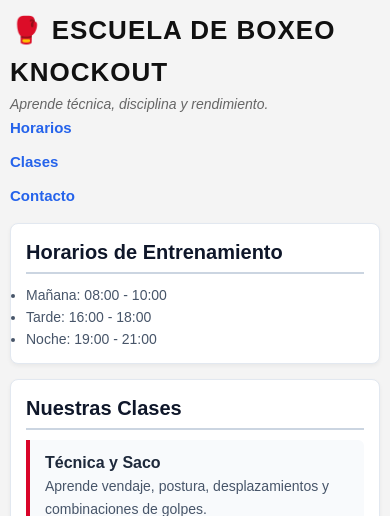
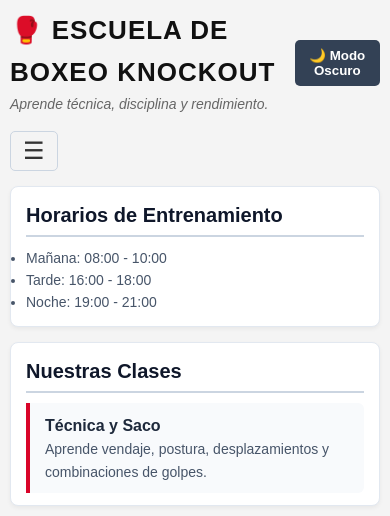
Before and after one commit to jeanvargas-ops/MI-WEB, a PHP site: page / in a window 390 px wide. Shown: the top 516 px of the page. Run offline with PHP 8.4, Linux system fonts and the light colour scheme.

Commit message:
TEMAS Y BARRA
Funcion del tema oscuro y claro, boton hamburguesa

```diff
--- a/index.html
+++ b/index.html
@@ -9,11 +9,18 @@
 <body>
 
     <header>
-        <h1>🥊 Escuela de Boxeo Knockout</h1>
-        <p>Aprende técnica, disciplina y rendimiento.</p>
+        <div>
+            <h1>🥊 Escuela de Boxeo Knockout</h1>
+            <p>Aprende técnica, disciplina y rendimiento.</p>
+        </div>
+
+        <button id="btn-tema" aria-label="Cambiar tema">🌙 Modo Oscuro</button>
     </header>
 
     <nav>
+
+        <button id="btn-menu" aria-label="Abrir menú">☰</button>
+
         <ul>
             <li><a href="#horarios">Horarios</a></li>
             <li><a href="#clases">Clases</a></li>
@@ -78,5 +85,7 @@
         <p>&copy; 2026 Escuela de Boxeo - Proyecto de Maquetación</p>
     </footer>
 
+    <script src="script.js"></script>
+
 </body>
 </html>
--- /dev/null
+++ b/script.js
@@ -0,0 +1,18 @@
+const btnTema = document.getElementById("btn-tema");
+
+btnTema.addEventListener("click", function() {
+
+    document.body.classList.toggle("oscuro");
+
+});
+
+
+const btnMenu = document.getElementById("btn-menu");
+const navUl = document.querySelector("nav ul");
+
+
+btnMenu.addEventListener("click", function() {
+
+    navUl.classList.toggle("abierto");
+
+});
--- a/style.css
+++ b/style.css
@@ -10,8 +10,65 @@ body {
     color: #333333;
     background-color: #f4f4f4;
     padding: 20px;
+    transition: background-color 0.3s ease, color 0.3s ease;
 }
 
+body.oscuro {
+    background-color: #121212;
+    color: #f1f5f9;
+}
+
+body.oscuro header h1 {
+    color: #ffffff;
+}
+
+body.oscuro header p,
+body.oscuro footer p {
+    color: #94a3b8;
+}
+
+body.oscuro section {
+    background-color: #1e293b;
+    border-color: #334155;
+}
+
+body.oscuro section h2 {
+    color: #f8fafc;
+    border-bottom-color: #475569;
+}
+
+body.oscuro article {
+    background-color: #0f172a;
+}
+
+body.oscuro article h3 {
+    color: #e2e8f0;
+}
+
+body.oscuro p,
+body.oscuro li,
+body.oscuro label {
+    color: #cbd5e1;
+}
+
+body.oscuro nav a {
+    color: #60a5fa;
+}
+
+body.oscuro form input,
+body.oscuro form select,
+body.oscuro form textarea {
+    background-color: #0f172a;
+    border-color: #334155;
+    color: #ffffff;
+}
+
+header {
+    display: flex;
+    justify-content: space-between;
+    align-items: center;
+    margin-bottom: 15px;
+}
 
 header h1 {
     font-size: 26px;
@@ -27,6 +84,30 @@ header p {
     font-style: italic;
 }
 
+#btn-tema {
+    padding: 8px 12px;
+    background-color: #334155;
+    color: #ffffff;
+    border: none;
+    border-radius: 5px;
+    cursor: pointer;
+    font-weight: bold;
+}
+
+nav {
+    margin-bottom: 15px;
+}
+
+#btn-menu {
+    display: none;
+    font-size: 24px;
+    background: none;
+    border: 1px solid #cbd5e1;
+    padding: 5px 12px;
+    border-radius: 5px;
+    cursor: pointer;
+    color: inherit;
+}
 
 nav a {
     color: #2563eb;
@@ -170,9 +251,19 @@ form button:hover {
         padding: 10px;
     }
 
+    #btn-menu {
+        display: block;
+        margin-bottom: 10px;
+    }
+
     nav ul {
+        display: none;
         flex-direction: column;
         gap: 10px;
+    }
+
+    nav ul.abierto {
+        display: flex;
     }
 
     section {
```
